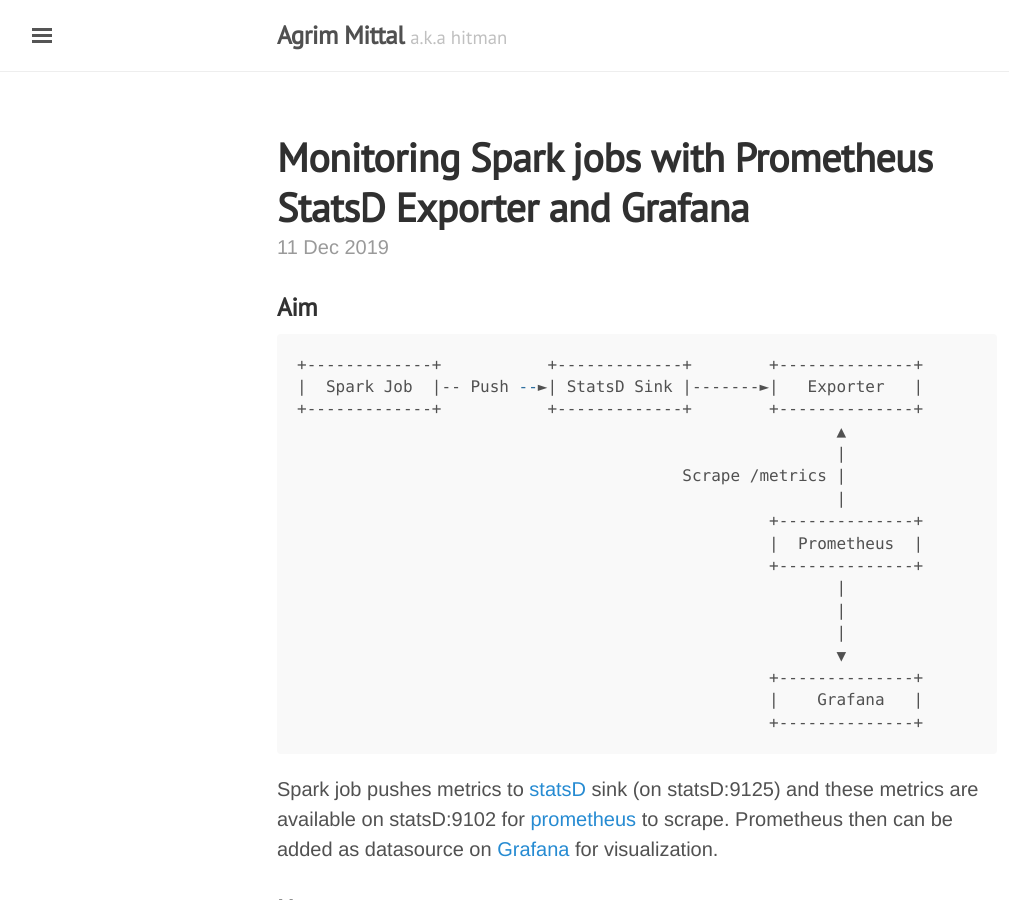
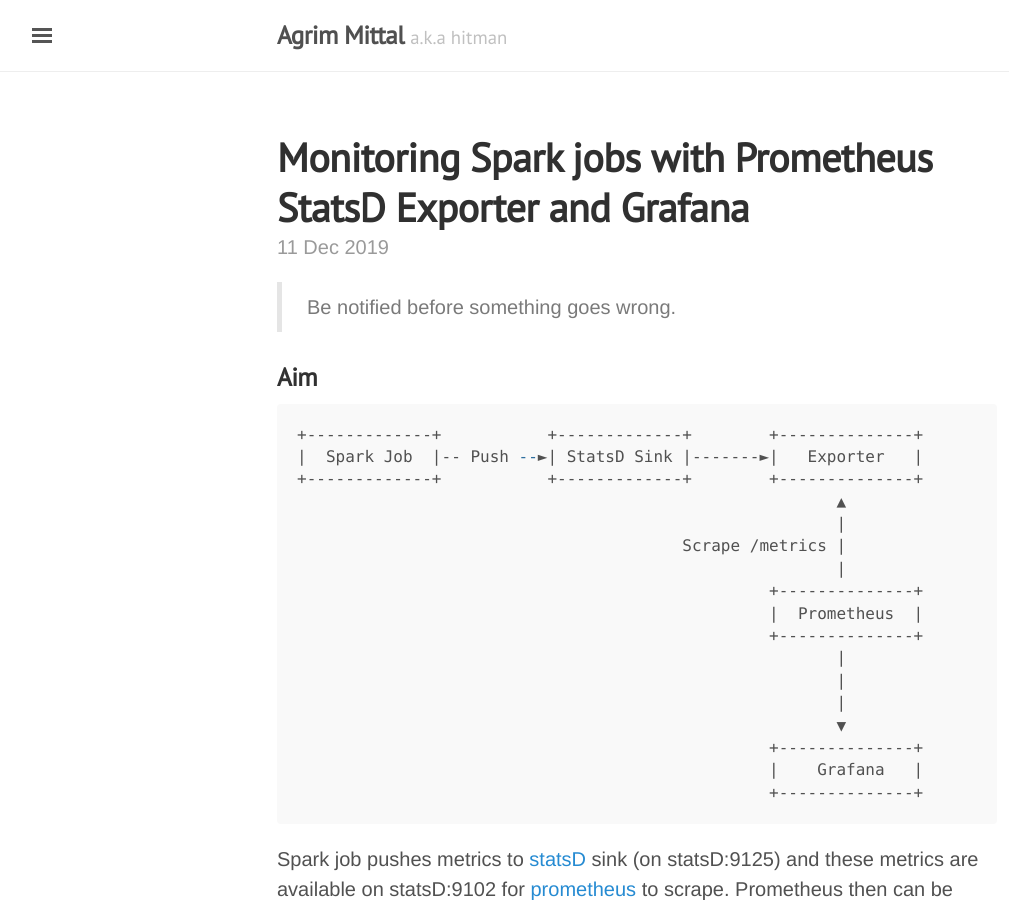
Before and after one commit to agrim123/agrim123.github.io, a Jekyll site: the page built from _posts/2019-12-11-spark-statsd-prometheus-grafana.md, in a window 1280 px wide and 900 px high. Shown: the whole window, without its empty margins (3-1012 px from the left). Built offline with Jekyll 4.4.1, drawn with Linux system fonts in a browser that asks for light colours; nearby versions of some CDN libraries; comment, search, counter and statistics services are not loaded.

Commit message:
Add quote to post

```diff
--- a/_posts/2019-12-11-spark-statsd-prometheus-grafana.md
+++ b/_posts/2019-12-11-spark-statsd-prometheus-grafana.md
@@ -8,6 +8,8 @@
 - prometheus
 - statsd
 ---
+
+> Be notified before something goes wrong.
 
 ### Aim
 
```
